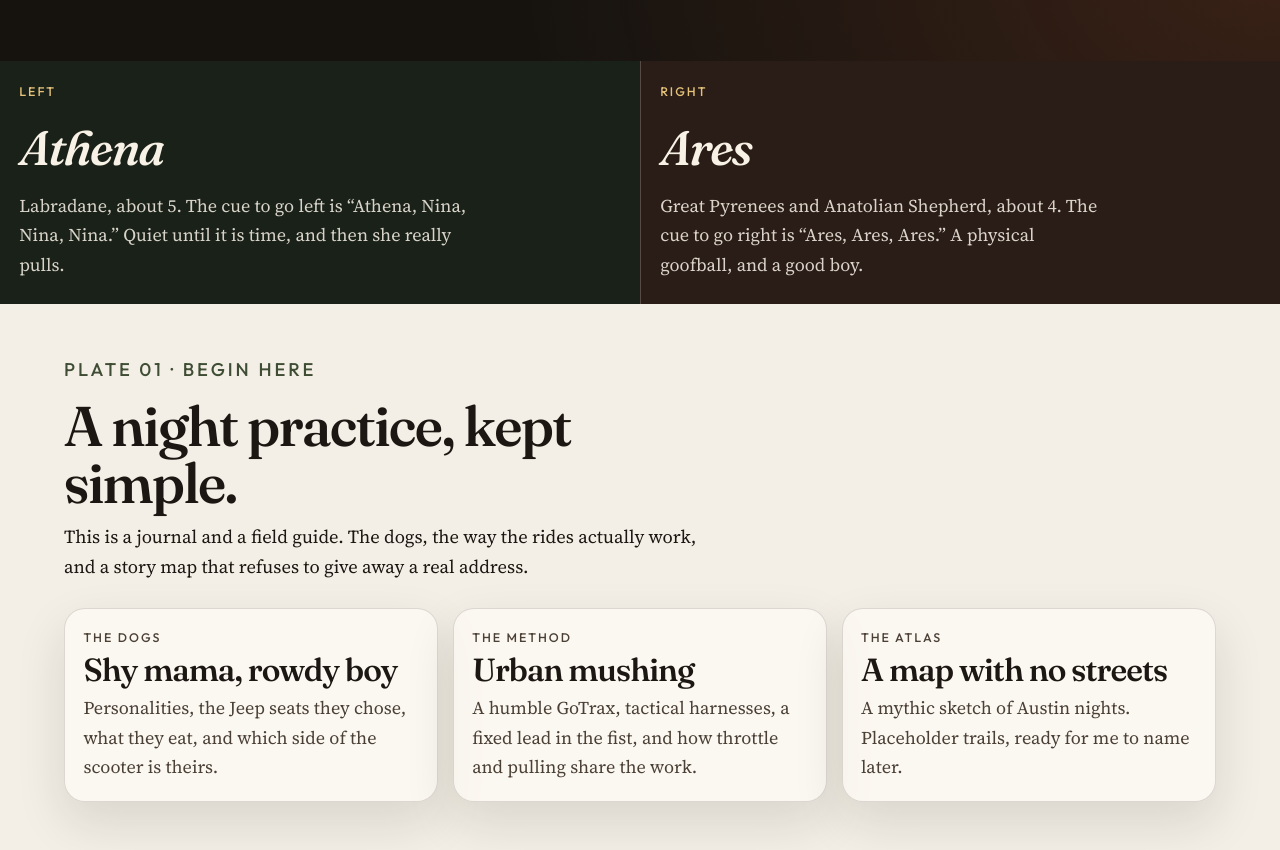
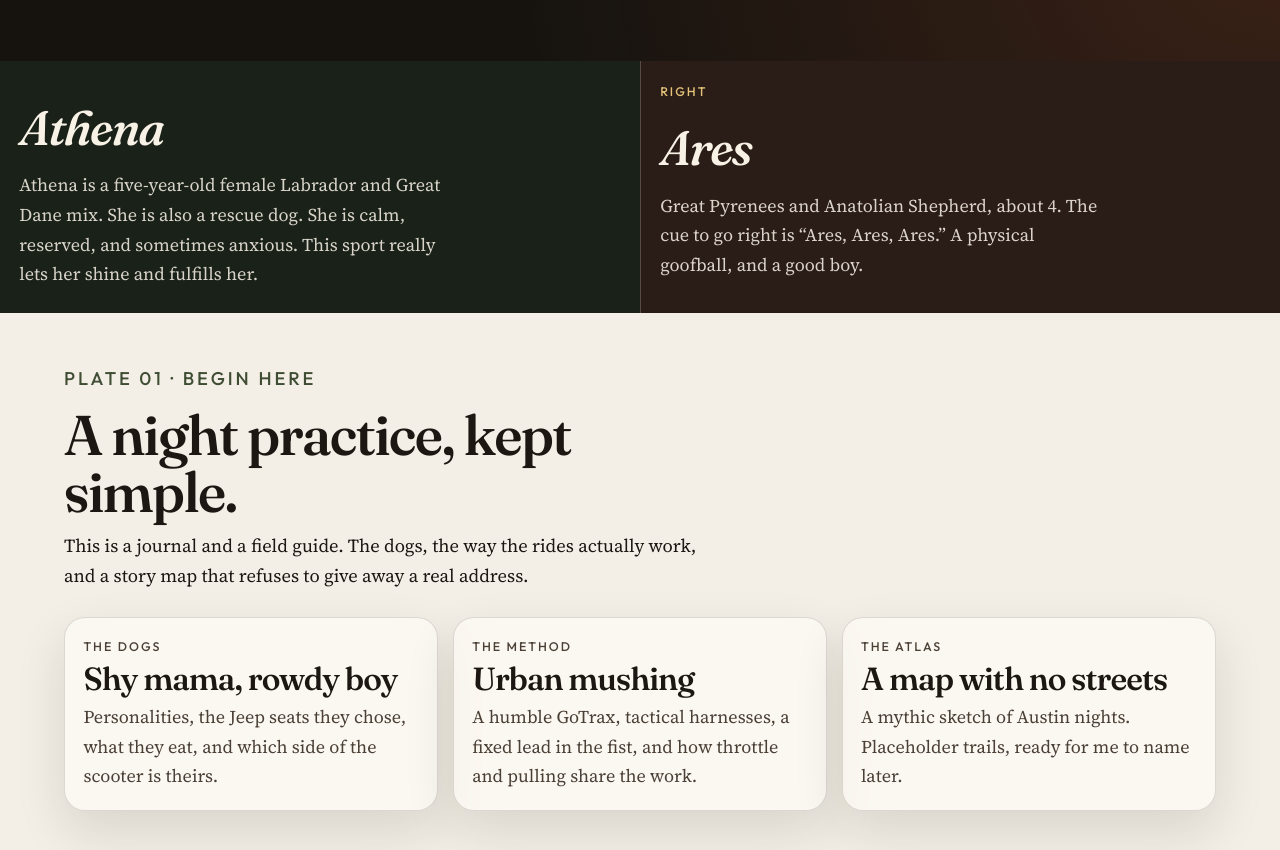
Before and after one commit to JacobSnowden180/Athena-and-Ares, a website: page index.html in a window 1280 px wide. Shown: the part 960-1810 px from the top of the page. Drawn offline with Linux system fonts and the light colour scheme.

Commit message:
Update Athena's homepage card.
Drop the Left label and replace her blurb with the rescue description.

Co-authored-by: JacobSnowden180 <JacobSnowden180@users.noreply.github.com>

```diff
--- a/index.html
+++ b/index.html
@@ -91,9 +91,8 @@
 
 <section class="sides" aria-label="Where each dog runs">
 <div class="side side-athena">
-<p class="kicker">Left</p>
 <strong>Athena</strong>
-<p>Labradane, about 5. The cue to go left is “Athena, Nina, Nina, Nina.” Quiet until it is time, and then she really pulls.</p>
+<p>Athena is a five-year-old female Labrador and Great Dane mix. She is also a rescue dog. She is calm, reserved, and sometimes anxious. This sport really lets her shine and fulfills her.</p>
 </div>
 <div class="side side-ares">
 <p class="kicker">Right</p>
```
